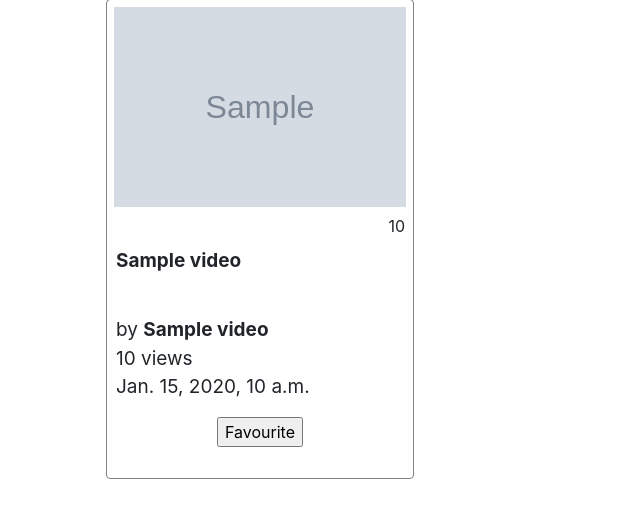
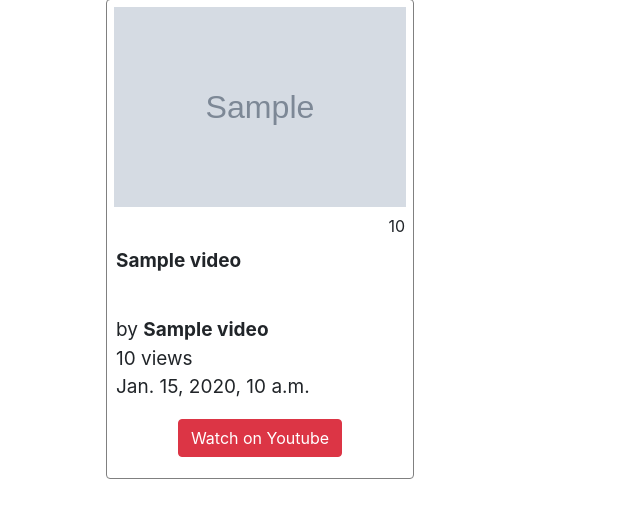
Before and after one commit to Sainam12/Mytube, a Django app: template search/templates/search/index.html in a window 1280 px wide. Shown: the part 318-838 px from the top of the page, without its empty margins (0-640 px from the left). Run offline with Django 3.2, Linux system fonts and the light colour scheme; the template is opened without the code that fills it: most values are stand-ins (such as "Sample title", 1, 10 or a date in 2020); grey boxes marked "Sample" are stand-in pictures; some libraries are stand-ins or nearby versions.

Commit message:
my commit

```diff
--- a/search/templates/search/index.html
+++ b/search/templates/search/index.html
@@ -105,8 +105,8 @@
            <div style="margin-left: 9px; font-size: 19px">by <b>{{video.channel_name}}</b></div>
            <div style="margin-left: 9px; font-size: 19px">{{video.views}} views</div>
            <div style="margin-left: 9px; font-size: 19px">{{video.pub_date}}</div>
-           <div style="margin: 15px">
-           <center><input type="submit" value="Favourite"></center></div>
+           <div style="margin: 17px">
+           <center><button class="btn btn-danger">Watch on Youtube</button></center></div>
 </form>
          </div>
        </div>
```
